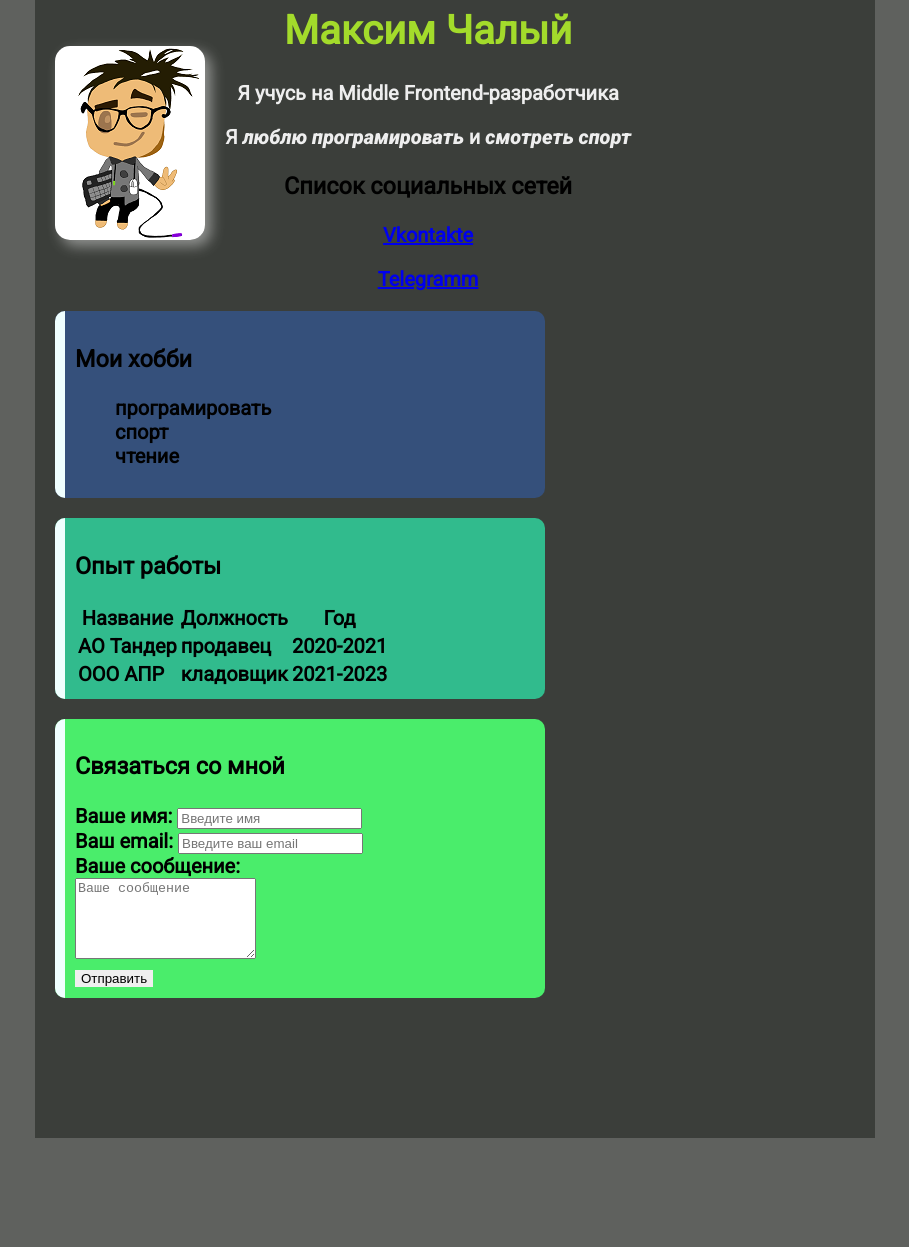
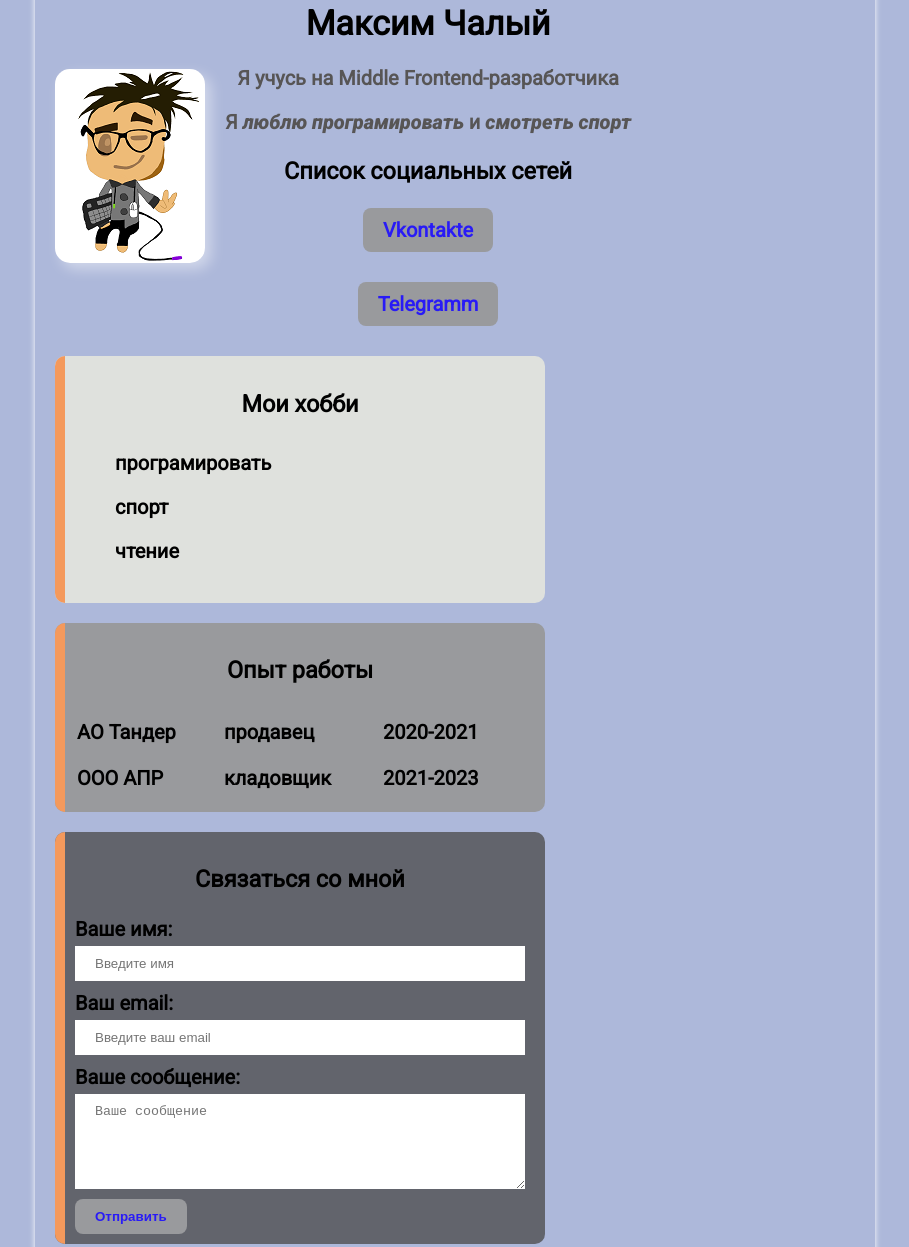
Before and after one commit to maks-chaliy/Resume, a plain HTML site: page index.html in a window 1280 px wide. Shown: the part 48-1295 px from the top of the page, without its empty margins (185-1094 px from the left). Before the commit the page ends 1194 px from the top, so only its background shows below. Drawn offline with Linux system fonts and the light colour scheme; a web font is replaced by a local one.

Commit message:
changes files

```diff
--- a/index.html
+++ b/index.html
@@ -26,8 +26,8 @@
                 <p>Я учусь на <strong>Middle Frontend-разработчика</strong></p>
                 <p>Я <em>люблю програмировать</em> и <em>смотреть спорт</em></p>
                 <h3>Список социальных сетей</h3>
-                <p><a href="https://vk.com/id27885073" target="_blank">Vkontakte</a></p>
-                <p><a href="https://t.me/maksim_chalyi" target="_blank">Telegramm</a></p>
+                <p><a class="social" href="https://vk.com/id27885073" target="_blank">Vkontakte</a></p>
+                <p><a class="social" href="https://t.me/maksim_chalyi" target="_blank">Telegramm</a></p>
             </div>
 
         </div>
@@ -43,12 +43,12 @@
 
         <div class="card card-work">
             <h3>Опыт работы</h3>
-            <table>
-                <thead>
+            <table class="table">
+                <!-- <thead>
                     <th>Название</th>
                     <th>Должность</th>
                     <th>Год</th>
-                </thead>
+                </thead> -->
                 <tbody>
                     <td>АО Тандер</td>
                     <td>продавец</td>
@@ -64,23 +64,20 @@
 
         <div class="card card-contact">
             <h3>Связаться со мной</h3>
-            <form action="/">
-                <div>
+            <form action="/" class="form">
+                <div class="form__block">
                     <label for="name">Ваше имя:</label>
                     <input id="name" type="text" placeholder="Введите имя">
                 </div>
-                <div>
+                <div class="form__block">
                     <label for="email">Ваш email:</label>
                     <input id="email" type="email" placeholder="Введите ваш email">
                 </div>
-
-                <div>
+                <div class="form__block">
                     <label for="message">Ваше сообщение:</label>
-                    <br>
                     <textarea id="message" cols="20" rows="5" placeholder="Ваше сообщение"></textarea>
-                    <br>
-                    <button class="btn" type="submit">Отправить</button>
                 </div>
+                <button class="btn" type="submit">Отправить</button>
             </form>
         </div>
 
--- a/style.css
+++ b/style.css
@@ -2,18 +2,19 @@ body {
     font-family: 'Roboto', sans-serif;
     font-size: 20px;
     font-weight: 900;
-    background-color: #5f615e;
+    background-color: #adb8da;
 }
 
 .container {
     max-width: 800px;
     margin: 0 auto;
-    background-color: #3b3e3a;
+    background-color: #adb8da;
+    box-shadow: 0px 0px 6px 0px rgba(255, 255, 255, 1);
     padding: 20px;
 }
 
 .h1 {
-    color: rgb(163, 219, 43);
+    font-size: 34px;
 }
 
 .info {
@@ -35,8 +36,27 @@ body {
     max-width: 100%;
     text-align: center;
 }
+
 .info__text p {
-    color: #eee;
+    color: #575555;
+}
+
+.social {
+    text-decoration: none;
+    color: #291bf6;
+    background-color: #999a9d;
+    padding: 10px 20px;
+    border-radius: 8px;
+    transition: background-color 0.3s linear;
+}
+
+.social:hover {
+    background-color: #c6c6db;
+}
+
+.social:first-child {
+    margin-bottom: 10px;
+    display: inline-block;
 }
 
 .card {
@@ -46,8 +66,13 @@ body {
     margin-bottom: 20px;
     position: relative;
 }
+
+.card h3 {
+    text-align: center;
+}
+
 .card-hobby {
-    background-color: #35507b;
+    background-color: #dfe1dd;
 }
 
 .card::before {
@@ -55,7 +80,7 @@ body {
     display: block;
     width: 10px;
     height: 100%;
-    background-color: azure;
+    background-color: #f4995c;
     position: absolute;
     left: 0;
     top: 0;
@@ -63,16 +88,27 @@ body {
 }
 
 .card-work {
-    background-color: #31bb8d;
+    background-color: #999a9d;
 }
 
 .card-contact {
-    background-color: #4aed6b;
+    background-color: #62646c;
 }
 
 .btn {
     cursor: pointer;
     border: none;
+    text-decoration: none;
+    color: #291bf6;
+    background-color: #999a9d;
+    padding: 10px 20px;
+    border-radius: 8px;
+    transition: background-color 0.3s linear;
+    font-weight: 900;
+}
+
+.btn:hover {
+    background-color: #c6c6db;
 }
 
 .list {
@@ -80,15 +116,43 @@ body {
 }
 
 .list li {
-    padding: 0;
-    margin: 0;
+    padding: 10px 0;
+}
+
+.table {
+    width: 100%;
+}
+
+.table tbody td {
+    padding: 10px 0;
+}
+
+.form {
+    width: 100%;
+}
+
+.form__block {
+    display: flex;
+    flex-wrap: wrap;
+}
+
+.form__block label, .form__block input, .form__block textarea {
+    width: 100%;
+}
+
+.form__block input, .form__block textarea {
+    margin-top: 5px;
+    margin-bottom: 10px;
+    padding: 10px 20px;
+    outline: 0;
+    border: 0;
 }
 
 .footer {
     height: 100px;
 }
 
-@media (max-width: 425px) {
+@media (max-width: 650px) {
     .info {
         flex-direction: column;
     }
```
